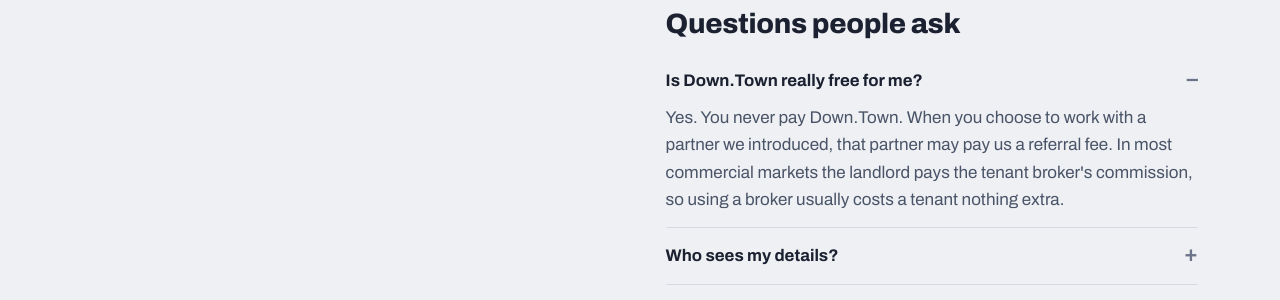
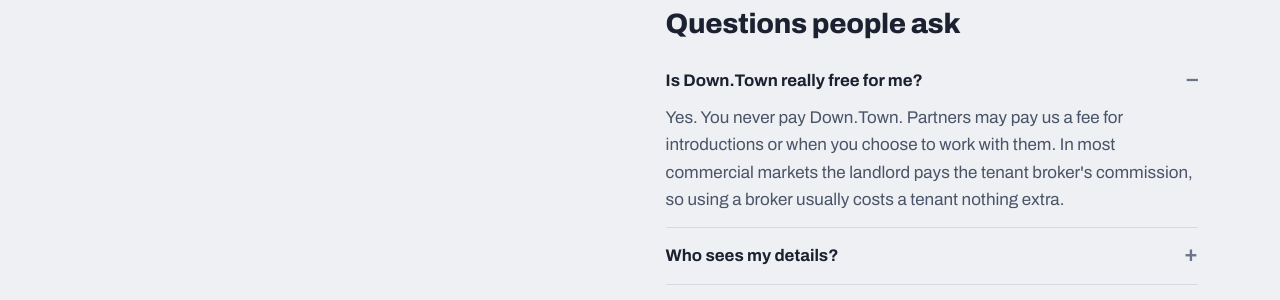
Before and after one commit to WEBWORKSA1/down-town, a Jekyll site: the page built from get-matched.html, in a window 1280 px wide and 900 px high, scrolled down 1361 px. Shown: the part 152-452 px from the top of the window. Built offline with Jekyll 4.4.1, drawn with Linux system fonts in a browser that asks for light colours.

Commit message:
v2 site: batch 11 (funnel disclosure update)
Co-Authored-By: Claude Opus 5.5 <noreply@anthropic.com>
Claude-Session: https://claude.ai/code/session_01CLEd6AmsnPjGpX3NEy1gvr

```diff
--- a/get-matched.html
+++ b/get-matched.html
@@ -9,7 +9,7 @@ nolead: true
 updated: "2026-10-29"
 faq:
   - q: "Is Down.Town really free for me?"
-    a: "Yes. You never pay Down.Town. When you choose to work with a partner we introduced, that partner may pay us a referral fee. In most commercial markets the landlord pays the tenant broker's commission, so using a broker usually costs a tenant nothing extra."
+    a: "Yes. You never pay Down.Town. Partners may pay us a fee for introductions or when you choose to work with them. In most commercial markets the landlord pays the tenant broker's commission, so using a broker usually costs a tenant nothing extra."
   - q: "Who sees my details?"
     a: "An editor reviews every request by hand. We share it only with up to three partners who fit your city, size, budget and timing, and only because you ticked the consent box. We never sell lists or add you to anyone else's marketing."
   - q: "How fast will I hear back?"
```
